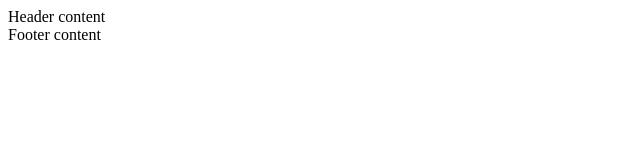
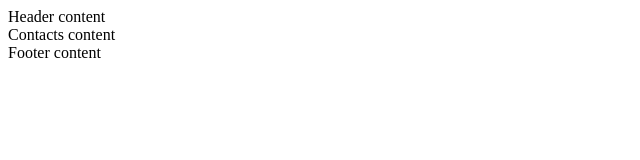
Before and after one commit to dalram/6-git-conflict, a website: page index.html in a window 1280 px wide. Shown: the whole page, without its empty margins (0-640 px from the left). Drawn offline with Linux system fonts and the light colour scheme.

Commit message:
Contacts

```diff
--- a/index.html
+++ b/index.html
@@ -10,6 +10,9 @@
       <header>
         Header content
     </header>
+    <section>
+        Contacts content
+    </section>
     <footer>
         Footer content
     </footer>
```
